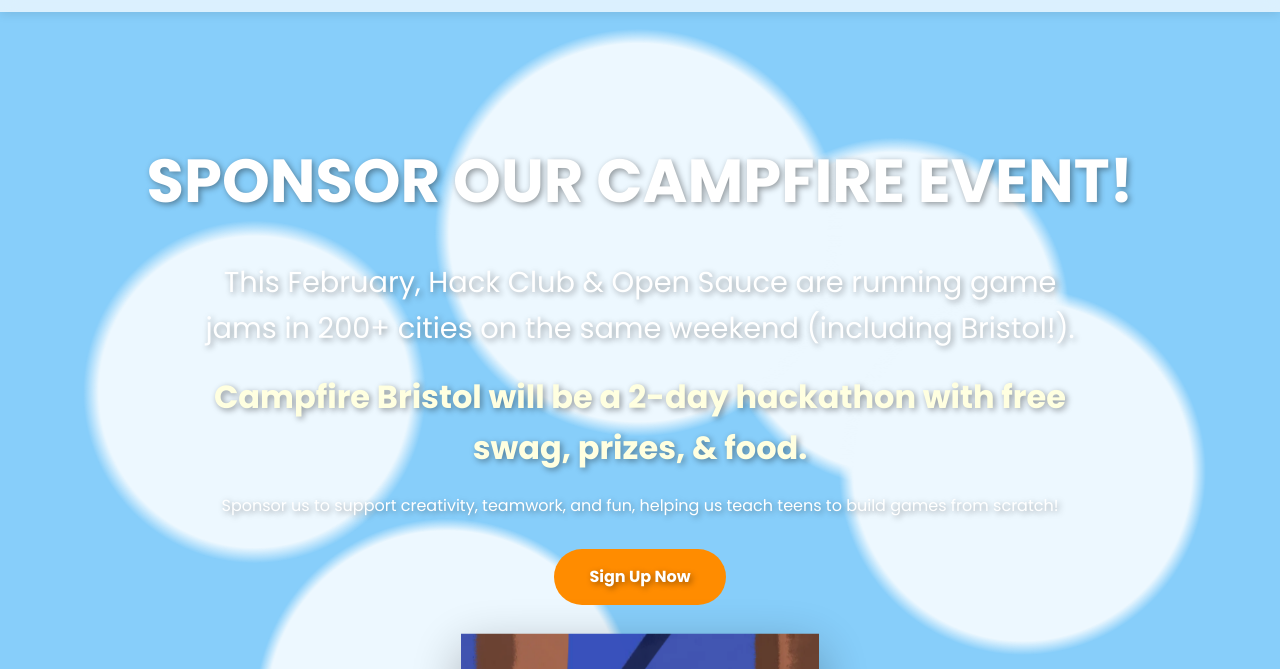
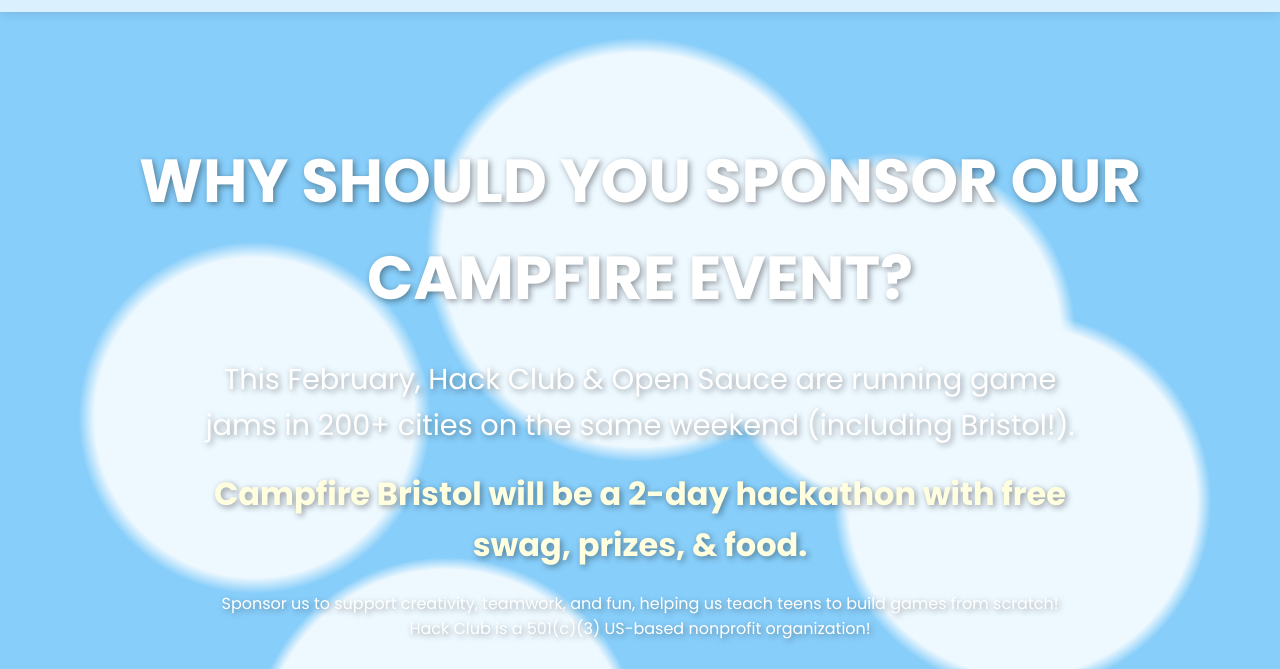
Before and after one commit to kwqfjh/CAMPFIRE-BRISTOL, a plain HTML site: page index.html in a window 1280 px wide. Shown: the part 86-755 px from the top of the page. Drawn offline with Linux system fonts and the light colour scheme.

Commit message:
Update index.html

```diff
--- a/index.html
+++ b/index.html
@@ -26,10 +26,11 @@
 
     <section id="hero" class="hero">
         <div class="container hero-content">
-            <h1>SPONSOR OUR CAMPFIRE EVENT!</h1>
+            <h1>WHY SHOULD YOU SPONSOR OUR CAMPFIRE EVENT?</h1>
             <p class="big-text">This February, Hack Club & Open Sauce are running game jams in 200+ cities on the same weekend (including Bristol!).</p>
             <p class="big-text highlight">Campfire Bristol will be a 2-day hackathon with free swag, prizes, & food.</p>
             <p>Sponsor us to support creativity, teamwork, and fun, helping us teach teens to build games from scratch!</p>
+            <p> Hack Club is a 501(c)(3) US-based nonprofit organization!</p>
             <a href="#register" class="btn">Sign Up Now</a>
         </div>
         <img src="Screenshot 2025-12-13 181754.png" alt="Campfire Illustration" class="campfire-image">
```
